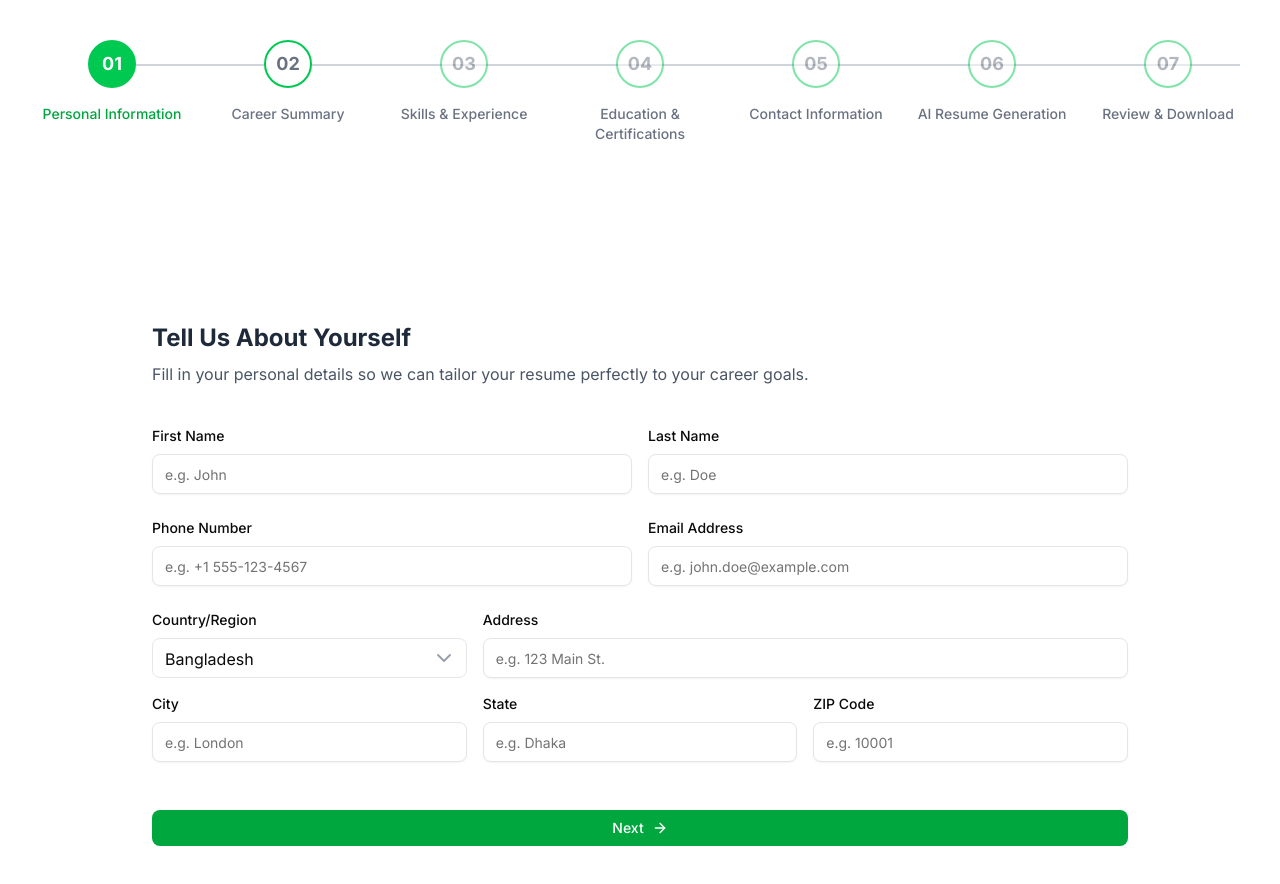
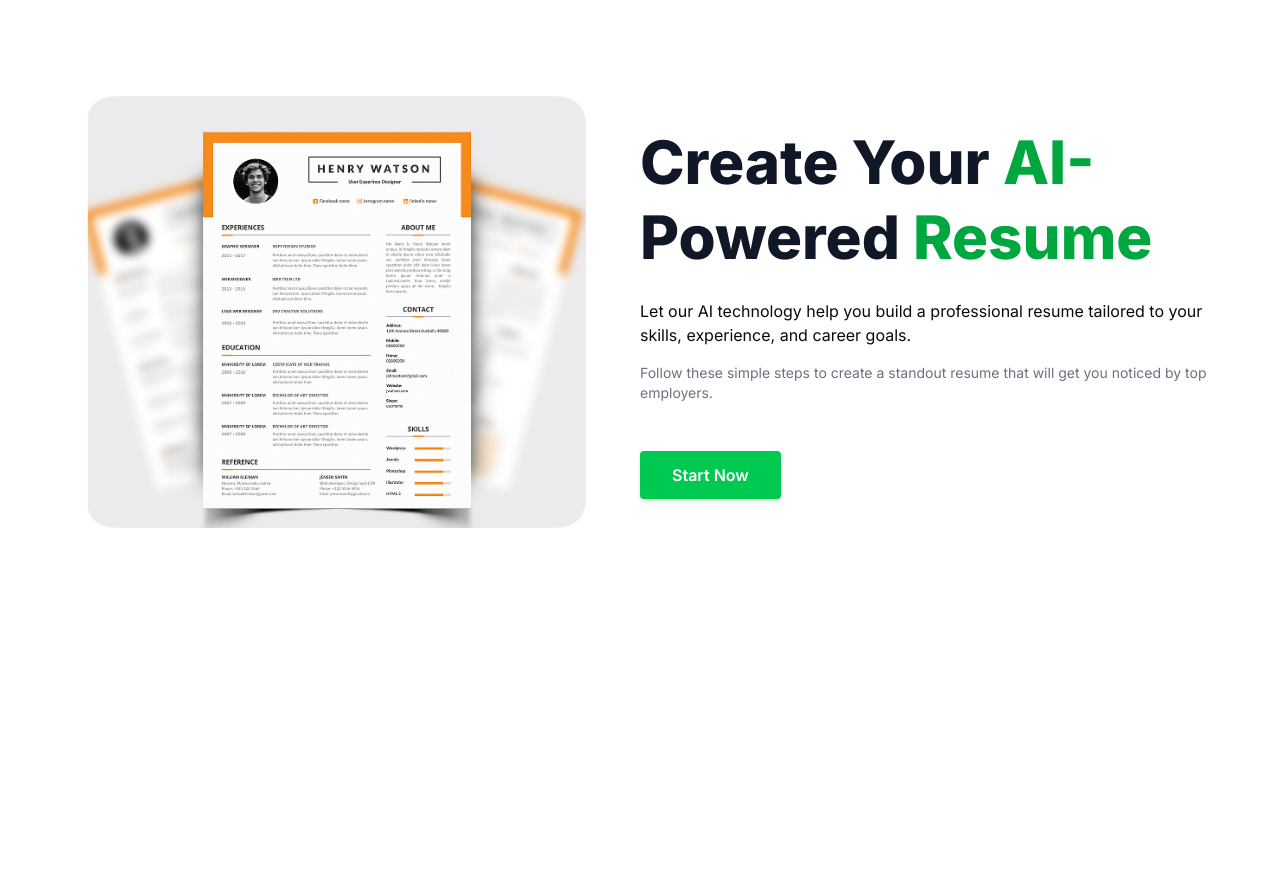
Before and after one commit to rakibulislamdev/cv-builder, a Next.js app: page / in a window 1280 px wide. Shown: the top 884 px of the page. After the commit the page ends 800 px from the top, so only its background shows below. Built offline with nearby package versions, Linux system fonts and the light colour scheme.

Commit message:
Add landing page and separate resume builder into dedicated route

```diff
--- a/app/page.js
+++ b/app/page.js
@@ -1,73 +1,5 @@
-"use client";
-import { useSelector } from "react-redux";
-import { AnimatePresence, motion } from "framer-motion";
-import Stepper from "@/components/Stepper";
-import PersonalInfo from "@/components/steps/PersonalInfo";
-import CareerSummary from "@/components/steps/CareerSummary";
-import WorkExperience from "@/components/steps/WorkExperience";
-import Education from "@/components/steps/Education";
-import ContactInfo from "@/components/steps/ContactInfo";
-import Review from "@/components/steps/Review";
-import Certifications from "@/components/Certifications";
-import AIResumeGeneration from "@/components/steps/AIResumeGeneration";
+import LandingPage from "@/components/LandingPage";
 
 export default function Home() {
-  const currentStep = useSelector((state) => state.cv.currentStep);
-  const currentSection = useSelector((state) => state.cv.currentSection);
-
-  if (currentSection === "certifications") {
-    return (
-      <div className="min-h-screen bg-white">
-        <Stepper />
-        <AnimatePresence mode="wait">
-          <motion.div
-            key="certifications"
-            initial={{ opacity: 0, x: 20 }}
-            animate={{ opacity: 1, x: 0 }}
-            exit={{ opacity: 0, x: -20 }}
-            transition={{ duration: 0.3 }}
-          >
-            <Certifications />
-          </motion.div>
-        </AnimatePresence>
-      </div>
-    );
-  }
-  const renderStep = () => {
-    switch (currentStep) {
-      case 1:
-        return <PersonalInfo />;
-      case 2:
-        return <CareerSummary />;
-      case 3:
-        return <WorkExperience />;
-      case 4:
-        return <Education />;
-      case 5:
-        return <ContactInfo />;
-      case 6:
-        return <AIResumeGeneration />;
-      case 7:
-        return <Review />;
-      default:
-        return <PersonalInfo />;
-    }
-  };
-
-  return (
-    <div className="min-h-screen bg-white">
-      <Stepper />
-      <AnimatePresence mode="wait">
-        <motion.div
-          key={currentStep}
-          initial={{ opacity: 0, x: 20 }}
-          animate={{ opacity: 1, x: 0 }}
-          exit={{ opacity: 0, x: -20 }}
-          transition={{ duration: 0.3 }}
-        >
-          {renderStep()}
-        </motion.div>
-      </AnimatePresence>
-    </div>
-  );
+  return <LandingPage />;
 }
--- /dev/null
+++ b/app/resume-builder/page.js
@@ -0,0 +1,74 @@
+"use client";
+import { useSelector } from "react-redux";
+import { AnimatePresence, motion } from "framer-motion";
+import Stepper from "@/components/Stepper";
+import PersonalInfo from "@/components/steps/PersonalInfo";
+import CareerSummary from "@/components/steps/CareerSummary";
+import WorkExperience from "@/components/steps/WorkExperience";
+import Education from "@/components/steps/Education";
+import ContactInfo from "@/components/steps/ContactInfo";
+import Review from "@/components/steps/Review";
+import Certifications from "@/components/Certifications";
+import AIResumeGeneration from "@/components/steps/AIResumeGeneration";
+
+export default function ResumeBuilder() {
+  const currentStep = useSelector((state) => state.cv.currentStep);
+  const currentSection = useSelector((state) => state.cv.currentSection);
+
+  if (currentSection === "certifications") {
+    return (
+      <div className="min-h-screen bg-white">
+        <Stepper />
+        <AnimatePresence mode="wait">
+          <motion.div
+            key="certifications"
+            initial={{ opacity: 0, x: 20 }}
+            animate={{ opacity: 1, x: 0 }}
+            exit={{ opacity: 0, x: -20 }}
+            transition={{ duration: 0.3 }}
+          >
+            <Certifications />
+          </motion.div>
+        </AnimatePresence>
+      </div>
+    );
+  }
+
+  const renderStep = () => {
+    switch (currentStep) {
+      case 1:
+        return <PersonalInfo />;
+      case 2:
+        return <CareerSummary />;
+      case 3:
+        return <WorkExperience />;
+      case 4:
+        return <Education />;
+      case 5:
+        return <ContactInfo />;
+      case 6:
+        return <AIResumeGeneration />;
+      case 7:
+        return <Review />;
+      default:
+        return <PersonalInfo />;
+    }
+  };
+
+  return (
+    <div className="min-h-screen bg-white">
+      <Stepper />
+      <AnimatePresence mode="wait">
+        <motion.div
+          key={currentStep}
+          initial={{ opacity: 0, x: 20 }}
+          animate={{ opacity: 1, x: 0 }}
+          exit={{ opacity: 0, x: -20 }}
+          transition={{ duration: 0.3 }}
+        >
+          {renderStep()}
+        </motion.div>
+      </AnimatePresence>
+    </div>
+  );
+}
--- /dev/null
+++ b/components/LandingPage.jsx
@@ -0,0 +1,55 @@
+"use client"
+import Image from "next/image"
+import { useRouter } from "next/navigation"
+
+export default function LandingPage() {
+    const router = useRouter()
+
+    const handleStartNow = () => {
+        router.push('/resume-builder')
+    }
+
+    return (
+        <div className="bg-white py-12 md:py-20 lg:py-24">
+            <div className="max-w-7xl mx-auto px-4 sm:px-6 lg:px-8">
+
+
+                <div className="flex flex-col md:flex-row items-center">
+
+
+                    <div className="w-full md:w-1/2 flex justify-center p-6 md:p-0 mb-10 md:mb-0">
+
+                        <Image src="/assets/frame.png" alt="frame.png" width={500} height={500} />
+                    </div>
+
+
+                    <div className="w-full md:w-1/2 text-center md:text-left">
+                        <h1 className="text-4xl sm:text-5xl lg:text-6xl font-extrabold leading-tight mb-4">
+
+                            <span className="text-gray-900">Create Your </span>
+                            <span className="text-green-600">AI-</span>
+                            <span className="text-gray-900">Powered </span>
+                            <span className="text-green-600">Resume</span>
+                        </h1>
+
+
+                        <p className="text-bold mt-6 max-w-lg md:max-w-none">
+                            Let our AI technology help you build a professional resume tailored to your skills, experience, and career goals.
+                        </p>
+                        <p className="text-sm text-gray-500 mt-4 max-w-lg md:max-w-none">
+                            Follow these simple steps to create a standout resume that will get you noticed by top employers.
+                        </p>
+
+
+                        <button
+                            onClick={handleStartNow}
+                            className="mt-12 px-8 py-3 bg-green-500 text-white font-semibold rounded shadow-md hover:bg-green-600 transition duration-300 transform hover:scale-105 focus:outline-none focus:ring-4 focus:ring-green-300"
+                        >
+                            Start Now
+                        </button>
+                    </div>
+                </div>
+            </div>
+        </div>
+    )
+}
```
Also changed, not shown: public/assets/frame.png (added).
